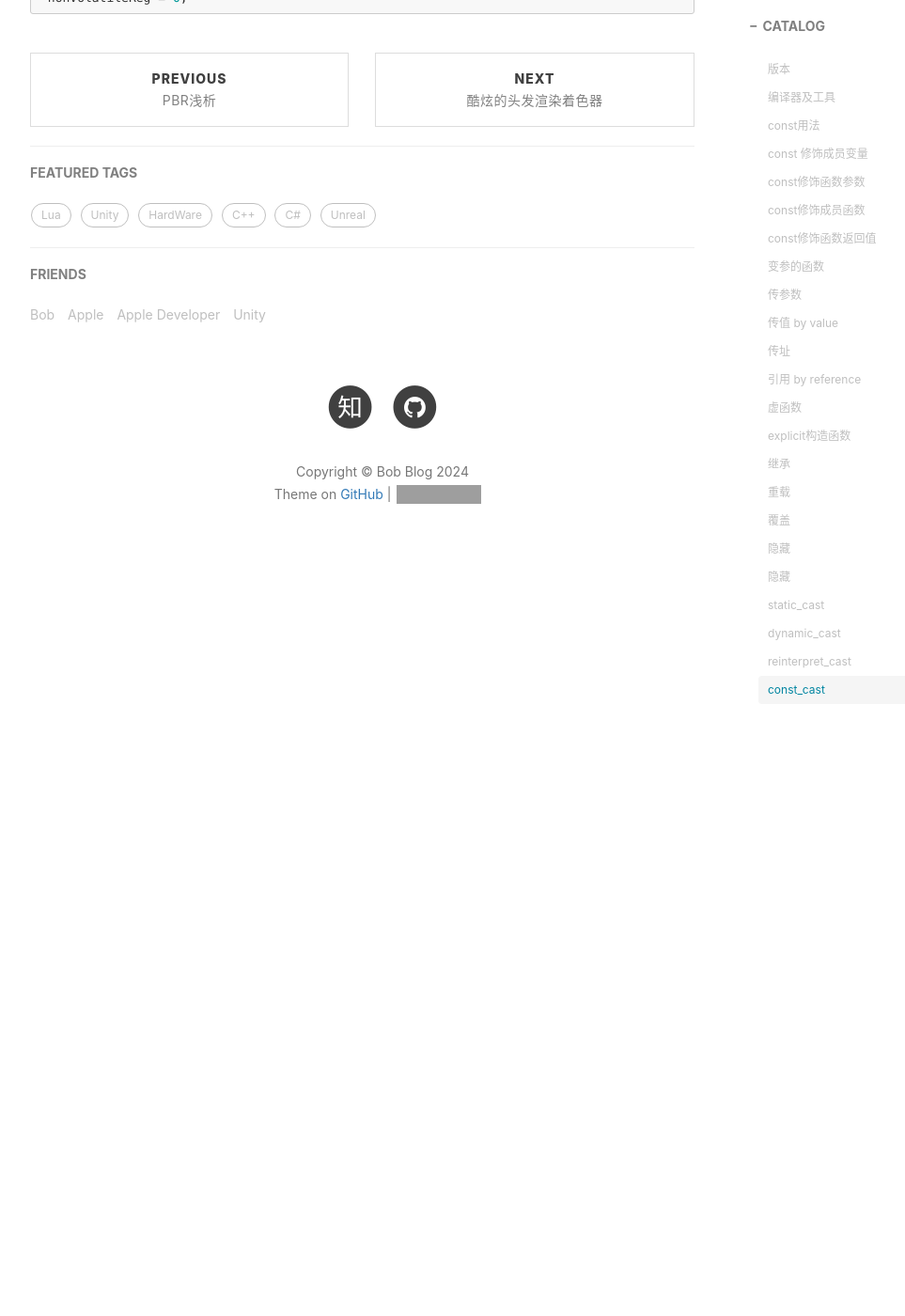
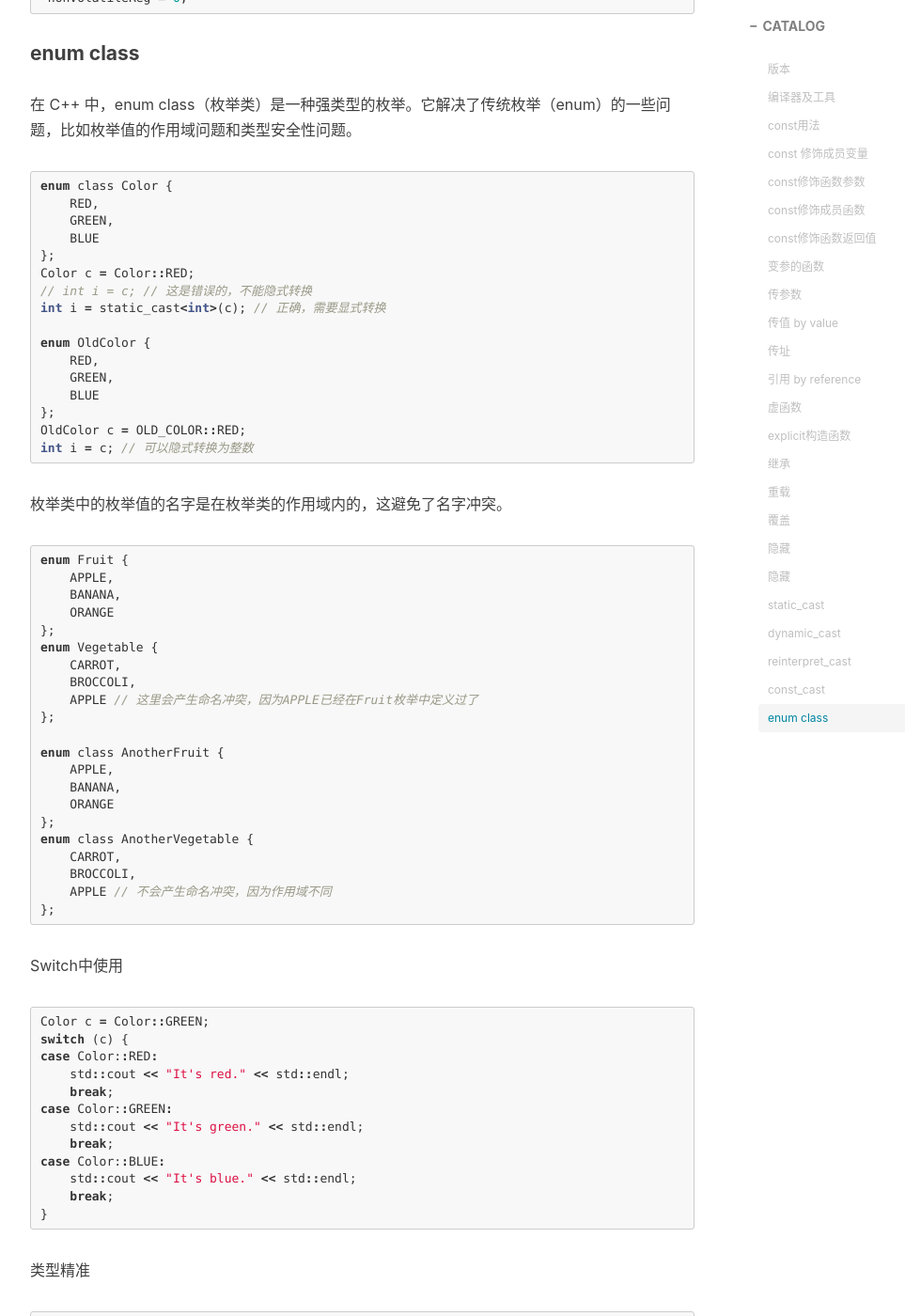
Before and after one commit to chenanbao/chenanbao.github.io, a Jekyll site: the page built from _posts/2018-12-19-C++集锦.md, in a window 1280 px wide and 1400 px high, scrolled down 11959 px. Shown: the whole window at 94% size, without its empty margins (233-1196 px from the left). Built offline with Jekyll 4.4.1, drawn with Linux system fonts in a browser that asks for light colours; nearby versions of some CDN libraries; comment, search, counter and statistics services are not loaded; before the commit the page ends 12589 px from its top, so only the background shows below that; some of the changed text lies outside the part shown; grey boxes are pictures that could not be loaded.

Commit message:
Update 2018-12-19-C++集锦.md

````diff
--- a/_posts/2018-12-19-C++集锦.md
+++ b/_posts/2018-12-19-C++集锦.md
@@ -617,3 +617,77 @@ int* nonVolatileReg = const_cast<int*>(pReg);
 // 进行一些非volatile的操作，例如在特定的初始化阶段设置寄存器的初始值
 *nonVolatileReg = 0;
 ```
+
+####  enum class
+在 C++ 中，enum class（枚举类）是一种强类型的枚举。它解决了传统枚举（enum）的一些问题，比如枚举值的作用域问题和类型安全性问题。
+```c
+enum class Color {
+    RED,
+    GREEN,
+    BLUE
+};
+Color c = Color::RED;
+// int i = c; // 这是错误的，不能隐式转换
+int i = static_cast<int>(c); // 正确，需要显式转换
+
+enum OldColor {
+    RED,
+    GREEN,
+    BLUE
+};
+OldColor c = OLD_COLOR::RED;
+int i = c; // 可以隐式转换为整数
+```
+枚举类中的枚举值的名字是在枚举类的作用域内的，这避免了名字冲突。
+```c
+enum Fruit {
+    APPLE,
+    BANANA,
+    ORANGE
+};
+enum Vegetable {
+    CARROT,
+    BROCCOLI,
+    APPLE // 这里会产生命名冲突，因为APPLE已经在Fruit枚举中定义过了
+};
+
+enum class AnotherFruit {
+    APPLE,
+    BANANA,
+    ORANGE
+};
+enum class AnotherVegetable {
+    CARROT,
+    BROCCOLI,
+    APPLE // 不会产生命名冲突，因为作用域不同
+};
+```
+Switch中使用
+```c
+Color c = Color::GREEN;
+switch (c) {
+case Color::RED:
+    std::cout << "It's red." << std::endl;
+    break;
+case Color::GREEN:
+    std::cout << "It's green." << std::endl;
+    break;
+case Color::BLUE:
+    std::cout << "It's blue." << std::endl;
+    break;
+}
+```
+类型精准
+```c
+enum OldEnum {
+    VALUE1 = 1,
+    VALUE2 = 2,
+    VALUE3 = 3
+};
+
+enum class NewEnum : unsigned char {
+    VALUE1 = 1,
+    VALUE2 = 2,
+    VALUE3 = 3
+};
+```
````
